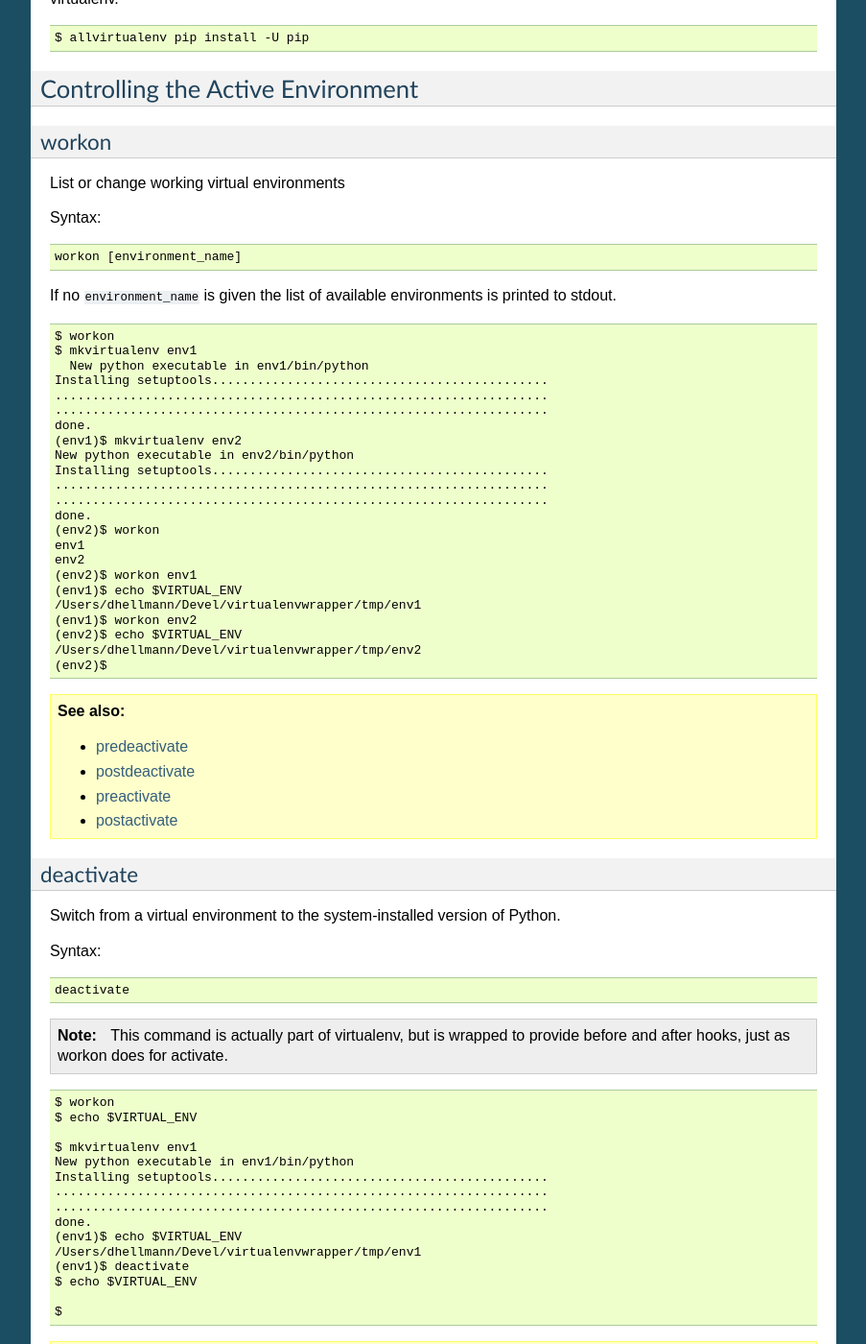
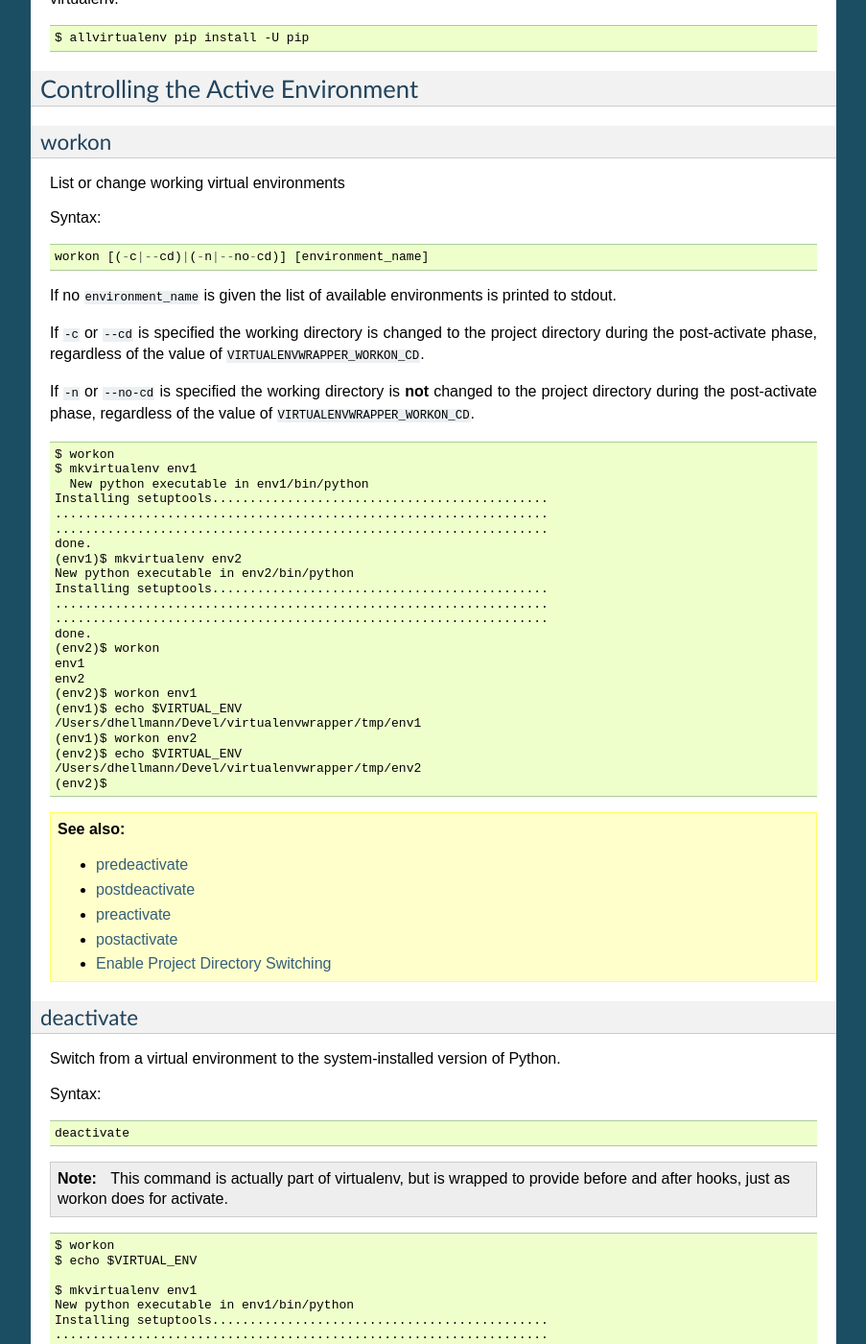
Before and after one commit to python-virtualenvwrapper/virtualenvwrapper, a Sphinx documentation site: the page built from docs/source/command_ref.rst, in a window 1280 px wide and 1400 px high, scrolled down 3499 px. Shown: the whole window at 96% size, without its empty margins (198-1101 px from the left). Built offline with Sphinx 7.4.7, drawn with Linux system fonts in a browser that asks for light colours; pages that are not in the unit, such as notebooks, are missing from menus.

Commit message:
make cd after workon optional
Provide an environment variable and command line option to control
whether the project plugin changes the working directory during the
post-activate phase.

Addresses #246

Change-Id: If710959339e17a6960ae12f9023088460f546daa

```diff
--- a/docs/source/command_ref.rst
+++ b/docs/source/command_ref.rst
@@ -238,10 +238,18 @@ List or change working virtual environments
 
 Syntax::
 
-    workon [environment_name]
+    workon [(-c|--cd)|(-n|--no-cd)] [environment_name]
 
 If no ``environment_name`` is given the list of available environments
 is printed to stdout.
+
+If ``-c`` or ``--cd`` is specified the working directory is changed to
+the project directory during the post-activate phase, regardless of
+the value of ``VIRTUALENVWRAPPER_WORKON_CD``.
+
+If ``-n`` or ``--no-cd`` is specified the working directory is **not**
+changed to the project directory during the post-activate phase,
+regardless of the value of ``VIRTUALENVWRAPPER_WORKON_CD``.
 
 ::
 
@@ -276,6 +284,7 @@ is printed to stdout.
    * :ref:`scripts-postdeactivate`
    * :ref:`scripts-preactivate`
    * :ref:`scripts-postactivate`
+   * :ref:`variable-VIRTUALENVWRAPPER_WORKON_CD`
 
 .. _command-deactivate:
 
--- a/docs/source/projects.rst
+++ b/docs/source/projects.rst
@@ -36,3 +36,4 @@ site, combine the :ref:`templates-bitbucket` and
    * :ref:`extensions-templates`
    * :ref:`variable-PROJECT_HOME`
    * :ref:`variable-VIRTUALENVWRAPPER_PROJECT_FILENAME`
+   * :ref:`variable-VIRTUALENVWRAPPER_WORKON_CD`
```
Also changed, not shown: docs/source/install.rst (+14 -0 lines), 3 other files.
